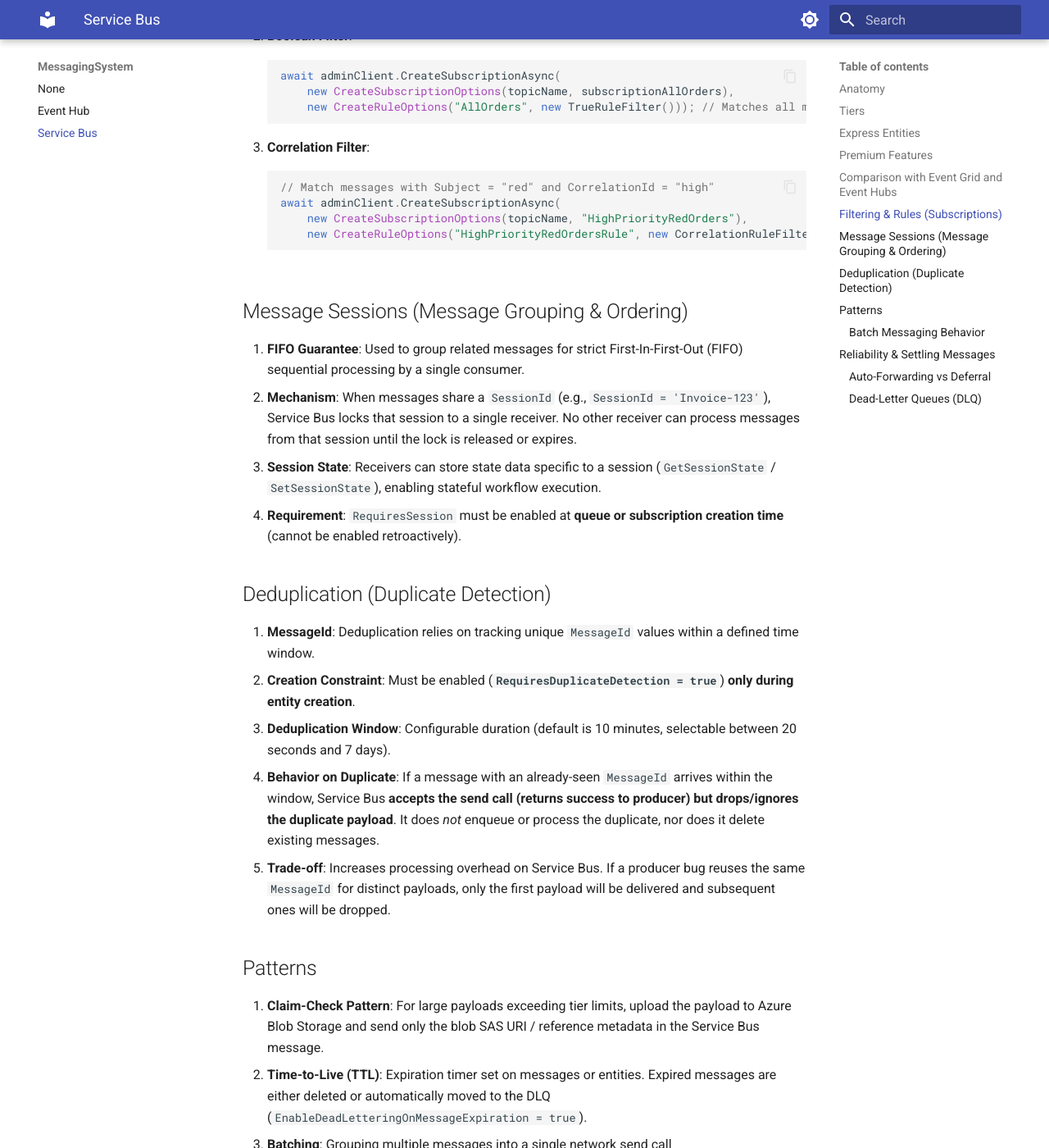
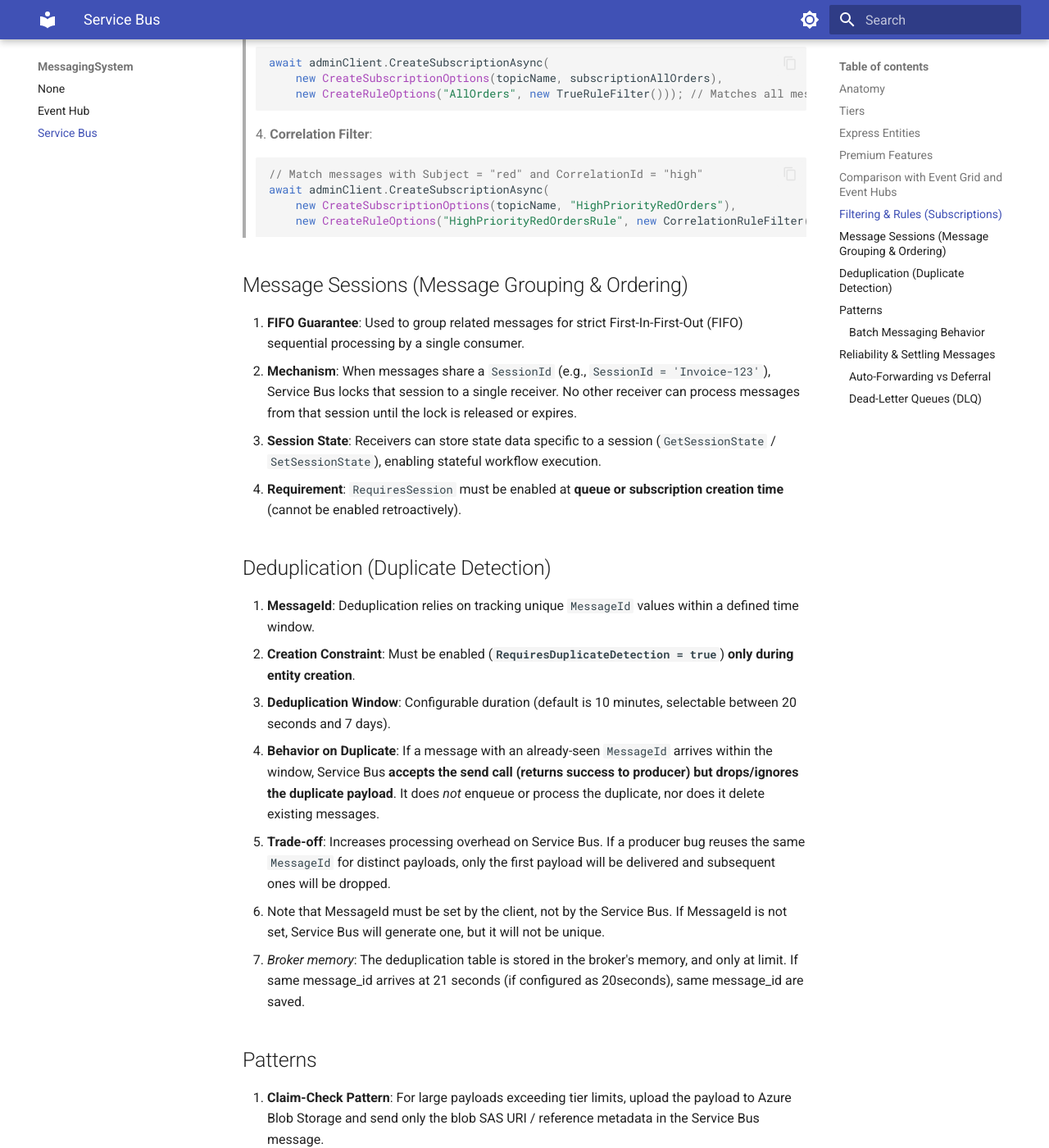
Before and after one commit to yoonghan/AI-Cloud-Developer, an MkDocs documentation site: the page built from docs/MessagingSystem/ServiceBus.md, in a window 1280 px wide and 1400 px high, scrolled down 3271 px. Shown: the whole window at 82% size. Built offline with MkDocs 1.6.1 and Material for MkDocs 9.7.7, drawn with Linux system fonts in a browser that asks for light colours; some of the changed text lies outside the part shown.

Commit message:
Update message.

````diff
--- a/docs/MessagingSystem/ServiceBus.md
+++ b/docs/MessagingSystem/ServiceBus.md
@@ -73,8 +73,8 @@
 
 > [!IMPORTANT]
 > **Default `$Default` Rule**: Every new subscription is automatically created with a rule named `$Default` using a `TrueRuleFilter` (matches all messages). When adding custom rules, you must **remove the `$Default` rule** if you want the subscription to receive *only* filtered messages!
-
-1. **SQL Filter**:
+1. Filter is an "OR", means if color=red and color!=red, evaluates as true.
+2. **SQL Filter**:
 ```csharp
 await adminClient.CreateRuleAsync(topicName, subscriptionName, new CreateRuleOptions
 {
@@ -83,13 +83,13 @@
     Action = new SqlRuleAction("SET user.quantity = user.quantity / 2;")
 });
 ```
-2. **Boolean Filter**:
+3. **Boolean Filter**:
 ```csharp
 await adminClient.CreateSubscriptionAsync(
     new CreateSubscriptionOptions(topicName, subscriptionAllOrders),
     new CreateRuleOptions("AllOrders", new TrueRuleFilter())); // Matches all messages
 ```
-3. **Correlation Filter**:
+4. **Correlation Filter**:
 ```csharp
 // Match messages with Subject = "red" and CorrelationId = "high"
 await adminClient.CreateSubscriptionAsync(
@@ -109,6 +109,8 @@
 3. **Deduplication Window**: Configurable duration (default is 10 minutes, selectable between 20 seconds and 7 days).
 4. **Behavior on Duplicate**: If a message with an already-seen `MessageId` arrives within the window, Service Bus **accepts the send call (returns success to producer) but drops/ignores the duplicate payload**. It does *not* enqueue or process the duplicate, nor does it delete existing messages.
 5. **Trade-off**: Increases processing overhead on Service Bus. If a producer bug reuses the same `MessageId` for distinct payloads, only the first payload will be delivered and subsequent ones will be dropped.
+6. Note that MessageId must be set by the client, not by the Service Bus. If MessageId is not set, Service Bus will generate one, but it will not be unique.
+7. *Broker memory*: The deduplication table is stored in the broker's memory, and only at limit. If same message_id arrives at 21 seconds (if configured as 20seconds), same message_id are saved.
 
 ## Patterns
 1. **Claim-Check Pattern**: For large payloads exceeding tier limits, upload the payload to Azure Blob Storage and send only the blob SAS URI / reference metadata in the Service Bus message.
@@ -165,3 +167,4 @@
     - Subscription DLQ: `<topic-name>/Subscriptions/<subscription-name>/$DeadLetterQueue`
 3. **Isolation in Topics**: Subscriptions operate independently. If Subscription B fails processing and dead-letters a message, it moves to Subscription B's DLQ only. Other subscriptions remain completely unaffected.
 4. **System Reservation**: You **cannot** manually create a queue or topic named `$DeadLetterQueue`. The `$DeadLetterQueue` path is a reserved system sub-entity path managed automatically by Azure Service Bus.
+5. This is a service that can be triggered by broker and client. Broker e.g. if limit is 7 times, it will auto move to DLQ. Client e.g. if client code explicitly dead-letter the message. NOTE: All other like deduplication, message_id, these are broker-controlled.
````
